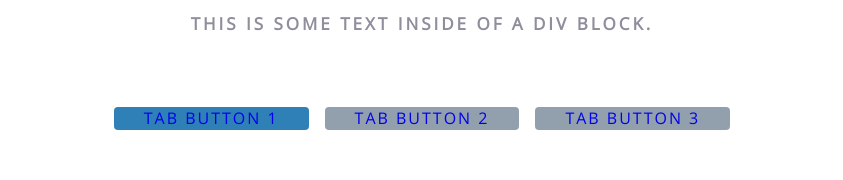
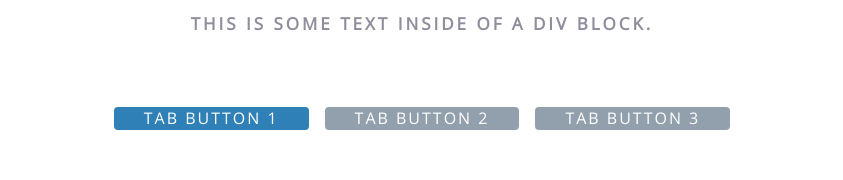
Before and after one commit to NurmuhammadNishonov/VELOCITY, a plain HTML site: page index.html in a window 1280 px wide. Shown: the part 1878-2058 px from the top of the page, without its empty margins (218-1061 px from the left). Drawn offline with nearby package versions, Linux system fonts and the light colour scheme.

Commit message:
velocityn

```diff
--- a/css.css
+++ b/css.css
@@ -288,6 +288,7 @@ body{
     text-decoration: none;
     border-radius: 4px;
     background-color: rgba(146, 160, 173, 1);
+    color: rgba(255, 255, 255, 1);
 }
 .container__bottom{
     background-color: rgba(46, 128, 182, 1);
```
